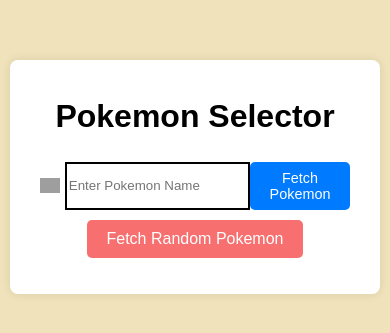
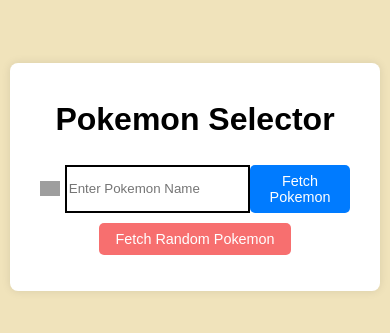
Before and after one commit to 0xPedroF/fetchAPI, a plain HTML site: page index.html in a window 390 px wide. Shown: the part 245-578 px from the top of the page. Drawn offline with Linux system fonts and the light colour scheme; grey boxes are pictures that could not be loaded.

Commit message:
clean up css

```diff
--- a/style.css
+++ b/style.css
@@ -8,15 +8,9 @@
     background-color: #f0e3bb;
 }
 
-.buttons {
-    position:relative;
-}
-
 fieldset {
-    position:relative;
-    border: 0;
     display: flex;
-
+    border: none;
 }
 
 input {
@@ -35,25 +29,38 @@
     padding: 2rem;
     border-radius: 8px;
     box-shadow: 0 0 10px rgba(0, 0, 0, 0.1);
-    /*width: 90%; /* Adjust width for smaller screens */
     max-width: 800px;
-    box-sizing: border-box; /* Ensure padding is included in width */
+    box-sizing: border-box;
 }
 
-#buttonFetchPokemon {
+button {
     padding: 10px 20px;
     font-size: 1em;
     cursor: pointer;
     border: none;
-    background-color: #007bff;
     color: white;
     border-radius: 5px;
     transition: background-color 0.3s ease;
 }
 
+#buttonFetchPokemon {
+    background-color: #007bff;
+}
+
+#buttonFetchPokemon:hover {
+    background-color: #0056b3;
+}
+
+#buttonRandomFetch {
+    background-color: #f76f6f;
+}
+
+#buttonRandomFetch:hover {
+    background-color: #d64f4f;
+}
+
 #pokemonSprite {
     display: none;
-    justify-content: center;
     width: 100%;
 }
 
@@ -61,43 +68,28 @@
     margin: 20px 0;
     font-size: 1.2em;
     color: #333;
-    text-align:left;
-}
-
-#buttonRandomFetch {
-    padding: 10px 20px;
-    font-size: 1em;
-    cursor: pointer;
-    border: none;
-    background-color: #f76f6f;
-    color: white;
-    border-radius: 5px;
-    transition: background-color 0.3s ease;
-}
-
-#selectButton:hover {
-    background-color: #800404;
+    text-align: left;
 }
 
 /* Media Queries for Responsive Design */
 @media (max-width: 768px) {
     #content {
-        width: 80%; /* Adjust width for tablets */
+        width: 80%;
     }
 
     #info {
-        font-size: 1em; /* Adjust font size for smaller screens */
+        font-size: 1em;
     }
 }
 
 @media (max-width: 480px) {
     #content {
-        width: 95%; /* Adjust width for mobile devices */
-        padding: 1rem; /* Reduce padding for smaller screens */
+        width: 95%;
+        padding: 1rem;
     }
 
-    #buttonFetchPokemon, #selectButton {
-        padding: 8px 16px; /* Adjust button padding for smaller screens */
-        font-size: 0.9em; /* Adjust button font size for smaller screens */
+    button {
+        padding: 8px 16px;
+        font-size: 0.9em;
     }
 }
```
